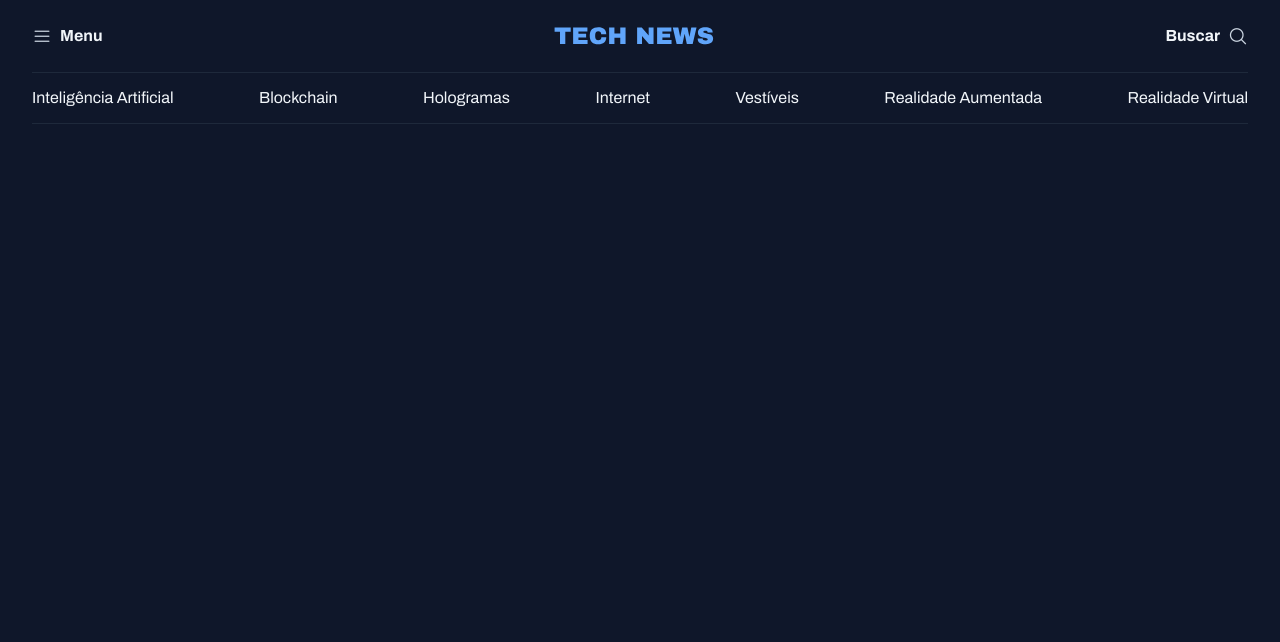
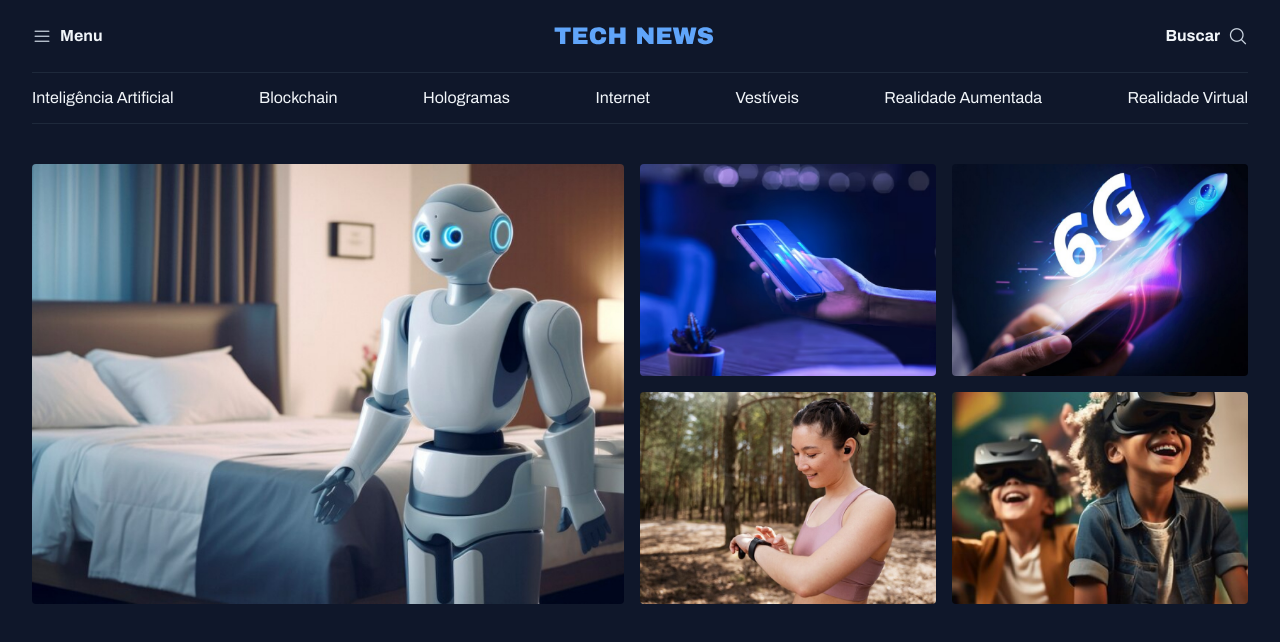
Before and after one commit to oficialThur/page-news, a plain HTML site: page index.html in a window 1280 px wide. Drawn offline with nearby package versions, Linux system fonts and the light colour scheme.

Commit message:
structuring highlights section

```diff
--- a/index.html
+++ b/index.html
@@ -49,6 +49,27 @@
         <a href="#">Realidade Virtual</a>
       </nav>
     </header>
+    <main class="grid container">
+      <section id="features" class="grid grid-flow-col gap-16">
+        <div>
+          <img src="assets/image/Image 01.jpg" alt="" />
+        </div>
+        <div class="grid grid-cols-2 gap-16">
+          <div>
+            <img src="assets/image/Image 02.jpg" alt="" />
+          </div>
+          <div>
+            <img src="assets/image/Image 03.jpg" alt="" />
+          </div>
+          <div>
+            <img src="assets/image/Image 04.jpg" alt="" />
+          </div>
+          <div>
+            <img src="assets/image/Image 05.jpg" alt="" />
+          </div>
+        </div>
+      </section>
+    </main>
   </body>
 </html>
 
--- a/styles/global.css
+++ b/styles/global.css
@@ -40,6 +40,10 @@ h1, h2, h3{
     color: inherit;
 }
 
+main{
+    margin-top: 40px;
+}
+
 .container{
     max-width: 1920px;
     margin-inline: auto;
@@ -53,3 +57,15 @@ h1, h2, h3{
 .grid-flow-col{
     grid-auto-flow: column;
 }
+
+.grid-cols-2{
+    grid-template-columns: repeat(2, 1fr);
+}
+
+.gap-16{
+    gap: 16px;
+}
+
+img{
+    max-width: 100%;
+}
--- a/styles/index.css
+++ b/styles/index.css
@@ -32,3 +32,11 @@
     border-inline: none;
     justify-content: space-between;
 }
+
+#features{
+    img {
+        height: 100%;
+        object-fit: cover;
+        border-radius: 4px;
+    }
+}
```
